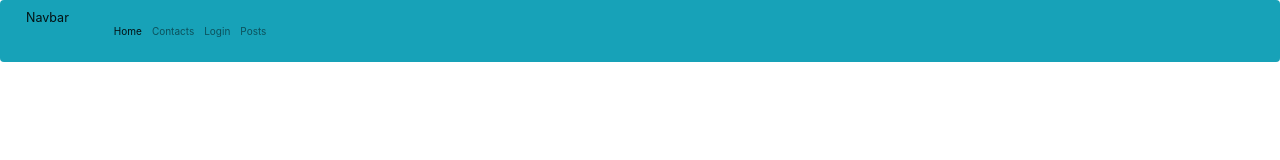
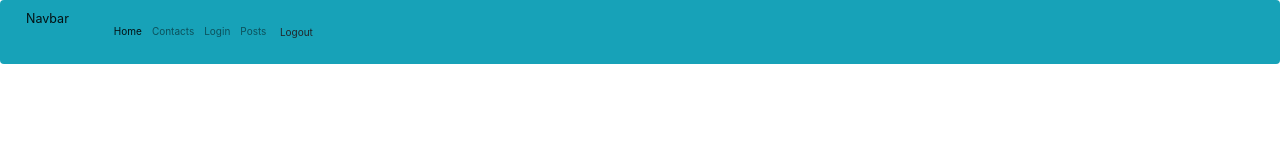
Before and after one commit to mishostef/app-store, an Angular app: page / in a window 1280 px wide. Shown: the top 160 px of the page. Built offline with nearby package versions, Linux system fonts and the light colour scheme; no server answers; what ngx-cookie-service would draw is missing.

Commit message:
logout added

```diff
--- a/src/app/navigation/navigation.component.html
+++ b/src/app/navigation/navigation.component.html
@@ -18,6 +18,9 @@
       <li class="nav-item">
         <a class="nav-link" routerLink="/posts">Posts</a>
       </li>
+      <li class="nav-item">
+        <a class="btn" (click)="logout()">Logout</a>
+      </li>
     </ul>
   </div>
 </nav>
--- a/src/app/navigation/navigation.component.ts
+++ b/src/app/navigation/navigation.component.ts
@@ -1,4 +1,7 @@
 import { Component, OnInit } from '@angular/core';
+import { LoginService } from '../login/login.service';
+import { Router } from '@angular/router';
+
 
 @Component({
   selector: 'app-navigation',
@@ -7,9 +10,18 @@ import { Component, OnInit } from '@angular/core';
 })
 export class NavigationComponent implements OnInit {
 
-  constructor() { }
+  constructor(
+    private loginService: LoginService,
+    private router: Router
+  ){}
 
   ngOnInit() {
   }
 
+  logout() {
+    this.loginService.logout();
+    this.router.navigate(['']);
+  }
+
+
 }
```
